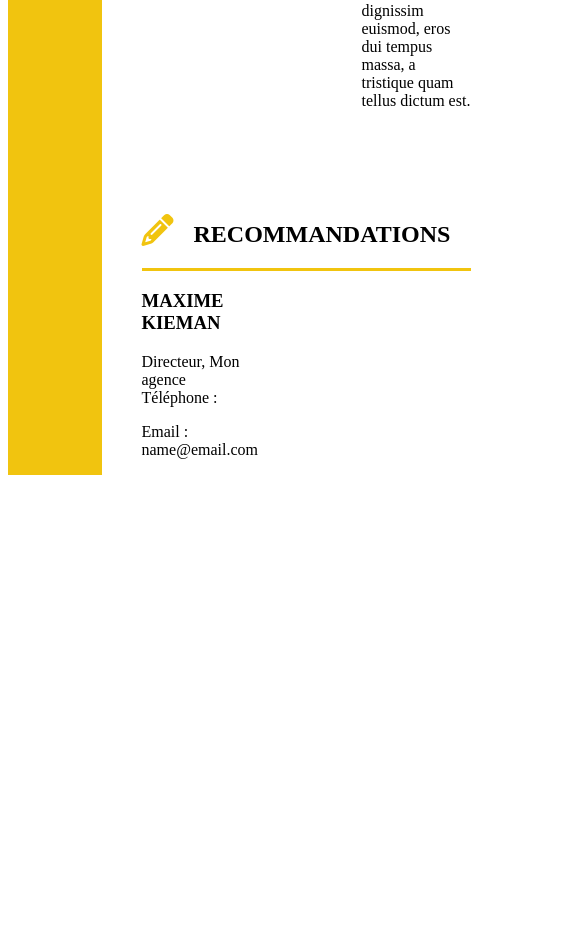
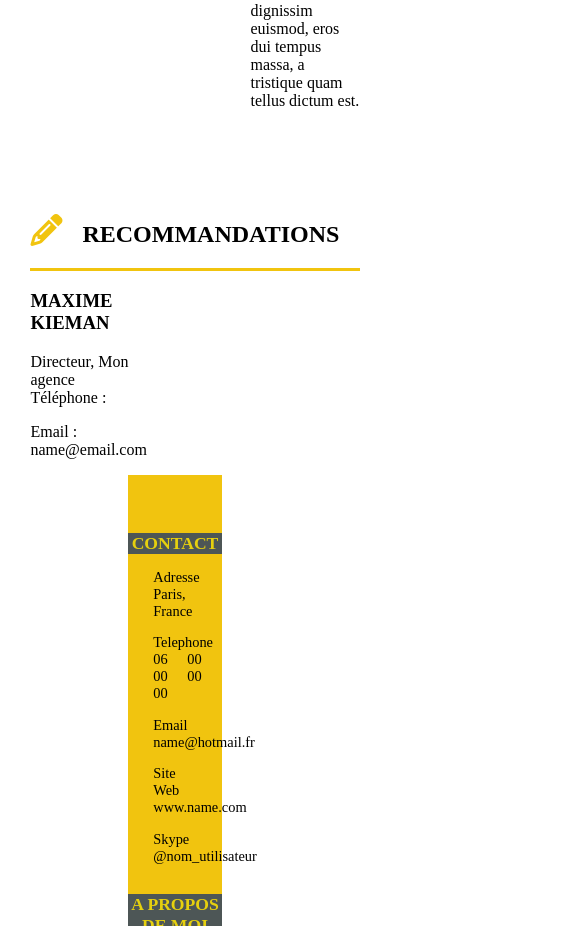
Before and after one commit to serendipity-coding/Projet1_CV, a plain HTML site: page index.html in a window 390 px wide. Shown: the part 2768-3694 px from the top of the page, 585 px wide, since content can reach past the window. Before the commit the page ends 3251 px from the top, so only its background shows below. Drawn offline with Linux system fonts and the light colour scheme; files whose address does not match are found by name.

Commit message:
rendre le cv responsive

```diff
--- a/index.html
+++ b/index.html
@@ -150,7 +150,7 @@
 
 					</div>
 
-				</section class="recommandations">
+				<div class="recommandations">
 				    <div class="recommandations__titre">
 				    	<div>
 							<i class="fas fa-pencil-alt fa-2x"></i>
@@ -171,7 +171,8 @@
 
 				    	</div>
 
-				    </div>
+					</div>
+				</div>
 
 			 </div>
 
--- a/style.css
+++ b/style.css
@@ -19,7 +19,7 @@
 {
   display: flex;
   flex-direction: row;
-  widows:900px;
+  width:900px;
   padding-right: 0px;
   margin: auto ;
 
@@ -30,9 +30,34 @@
 
       .bloc_page
       {
+        display: flex;
+        flex-direction: column-reverse;
+        align-items: center;
 
         width: auto;
       }
+      .liseret
+      {
+        display: flex;
+        flex-direction:   row;
+        background-color:  #f1c40f ;
+
+
+
+      }
+      .liseret__photo
+      {
+       height: 0px;
+       width: 0px;
+
+      }
+      .recommandations__contenu
+      {
+        display: flex;
+        flex-direction: column;
+      }
+
+
  }
 
 
```
